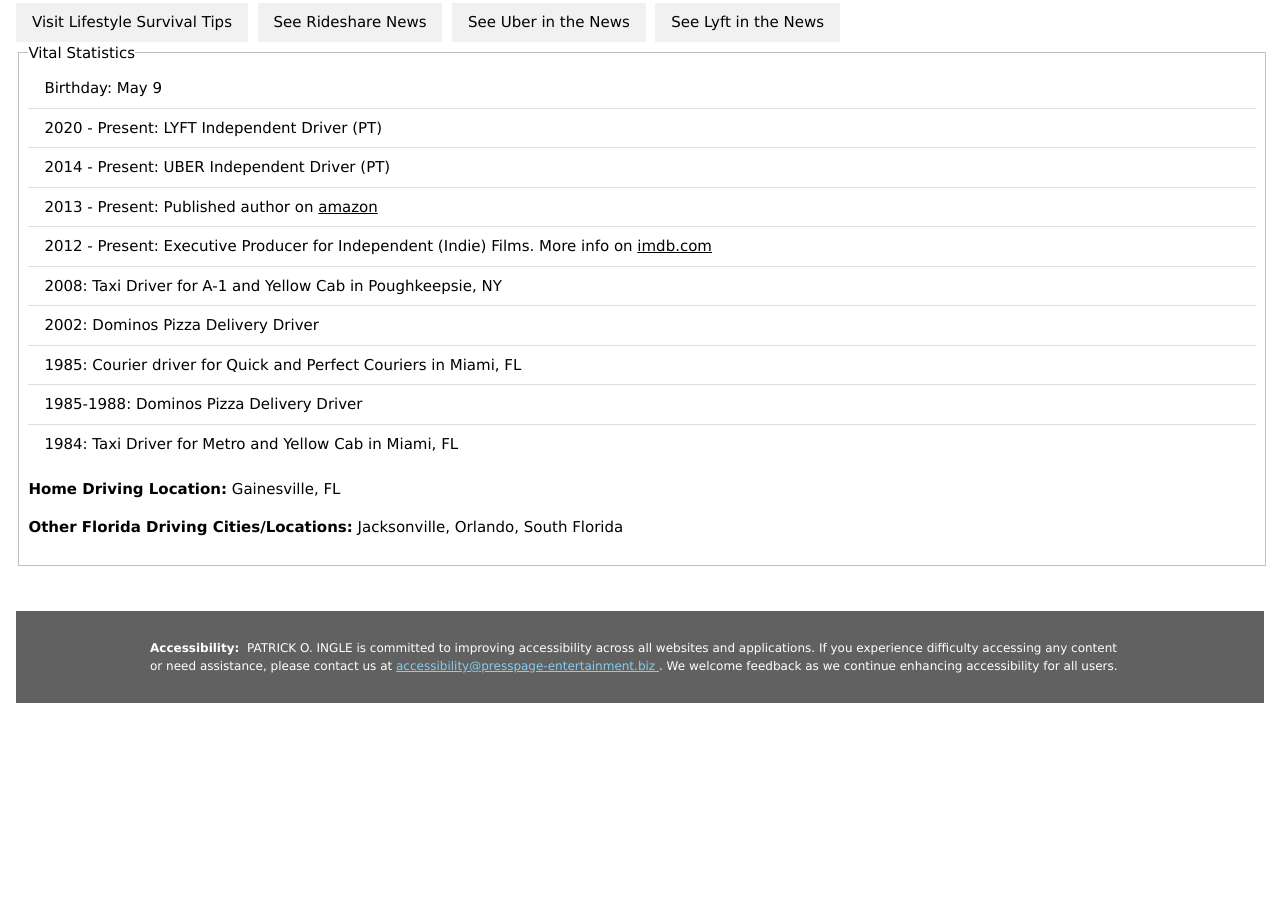
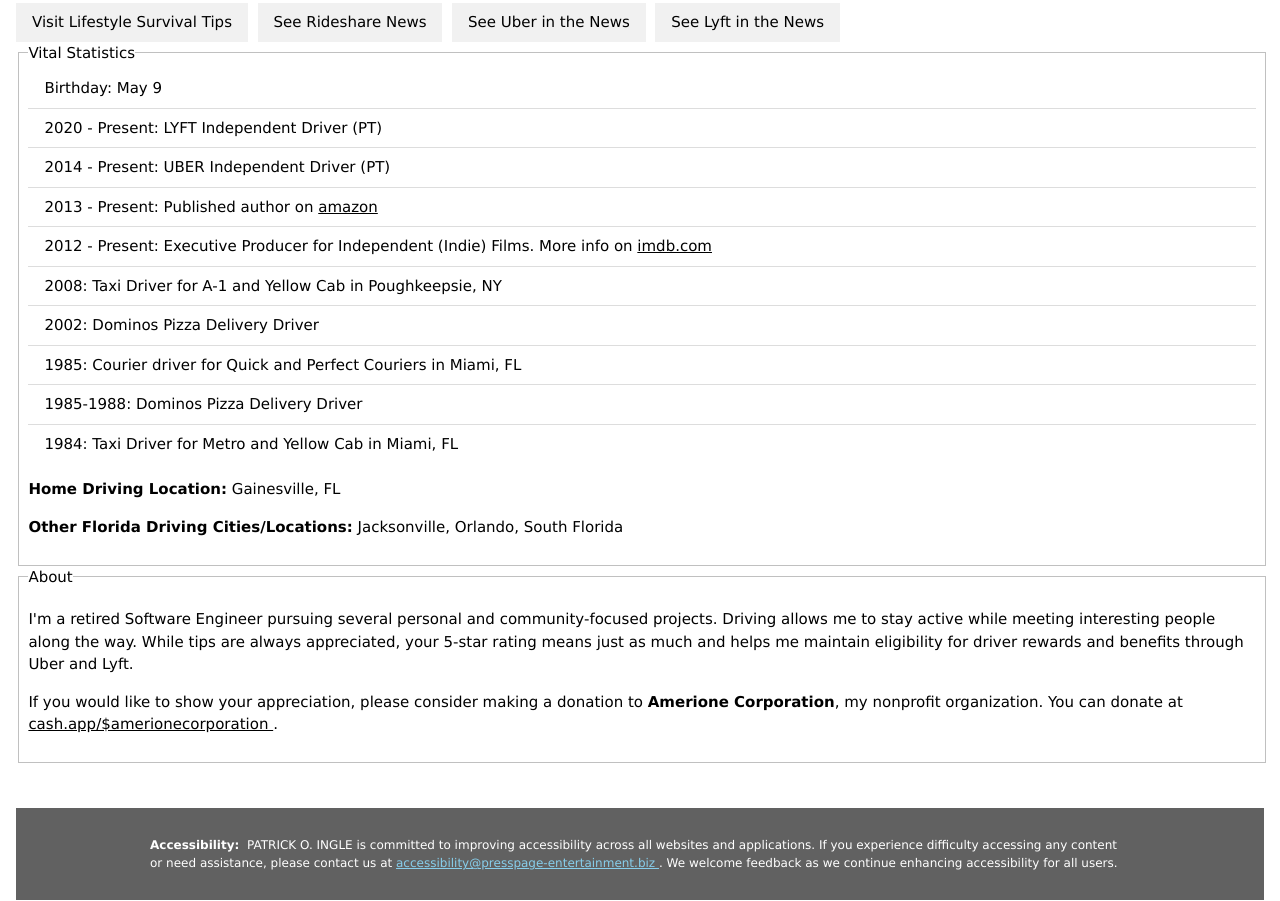
Before and after one commit to patrickingle/floridaridesharedriver.com, a plain HTML site: page index.html in a window 1280 px wide. Shown: the part 416-1317 px from the top of the page. Before the commit the page ends 1119 px from the top, so only its background shows below. Drawn offline with nearby package versions, Linux system fonts and the light colour scheme.

Commit message:
Add 'About' section to index.html
Added an 'About' section with personal information and donation link.

```diff
--- a/index.html
+++ b/index.html
@@ -34,7 +34,27 @@
 		        <p><b>Home Driving Location:</b> Gainesville, FL</p>
 		        <p><b>Other Florida Driving Cities/Locations:</b> Jacksonville, Orlando, South Florida</p>
 		    </fieldset>
-		    <br/>
+			<fieldset id="about" class="w3-block">
+			    <legend>About</legend>
+			    <p>
+				    I'm a retired Software Engineer pursuing several personal and community-focused projects.
+				    Driving allows me to stay active while meeting interesting people along the way.
+				    While tips are always appreciated, your 5-star rating means just as much and helps me
+				    maintain eligibility for driver rewards and benefits through Uber and Lyft.
+				</p>
+			    <p>
+			        If you would like to show your appreciation, please consider making a donation to
+			        <strong>Amerione Corporation</strong>, my nonprofit organization.
+			        You can donate at
+			        <a href="https://cash.app/$amerionecorporation"
+			           target="_blank"
+			           rel="noopener noreferrer"
+			           title="Tax-exempt status is pending; donations may not currently qualify as tax-deductible.">
+			            cash.app/$amerionecorporation
+			        </a>.
+			    </p>
+			</fieldset>
+			<br/>
 		    <button id="launch-trivia-app" class="w3-button w3-block w3-green" style="display:none;">Play Trivia and Get a Backseat Driver's License</button>
 		    <br/>
 		</div>
```
